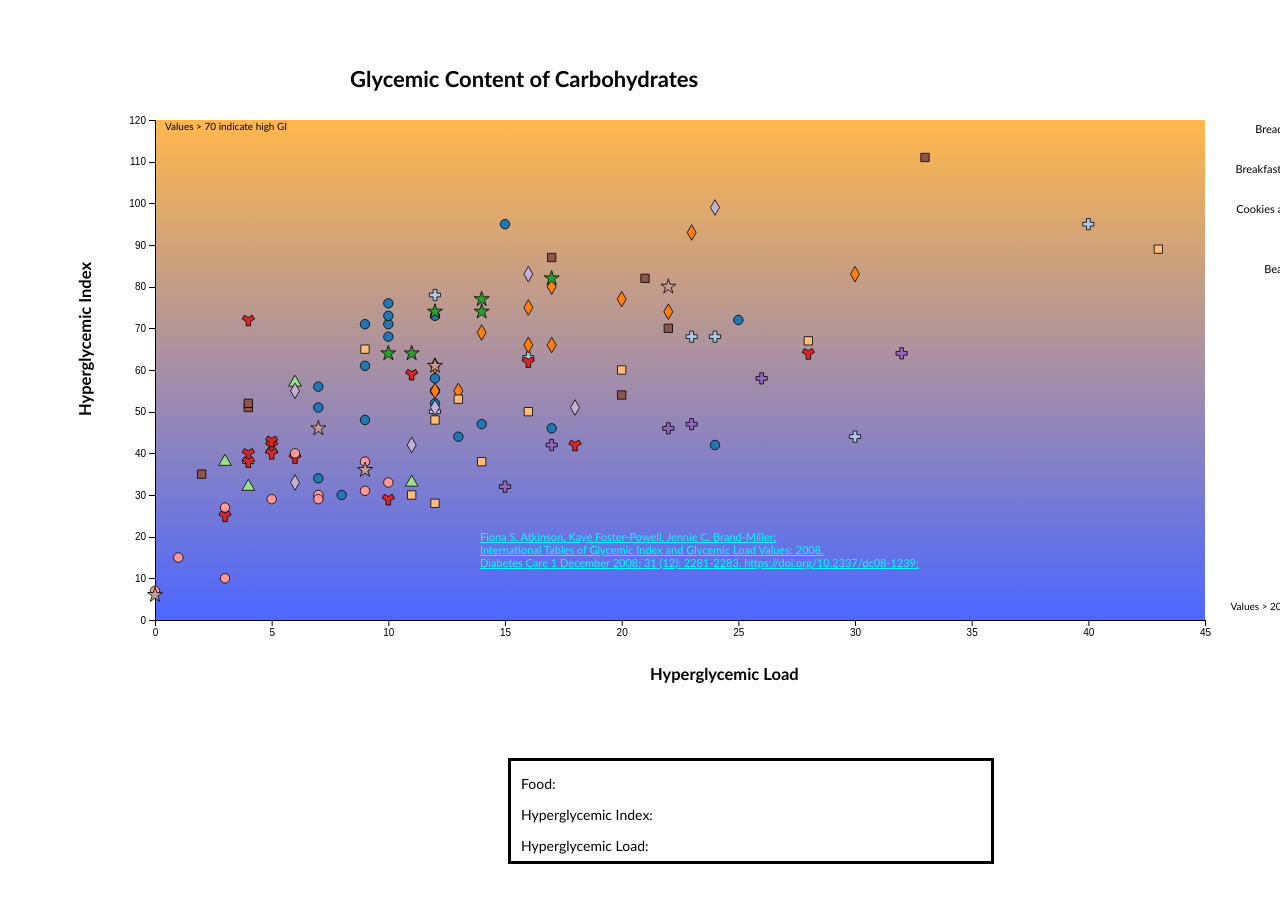
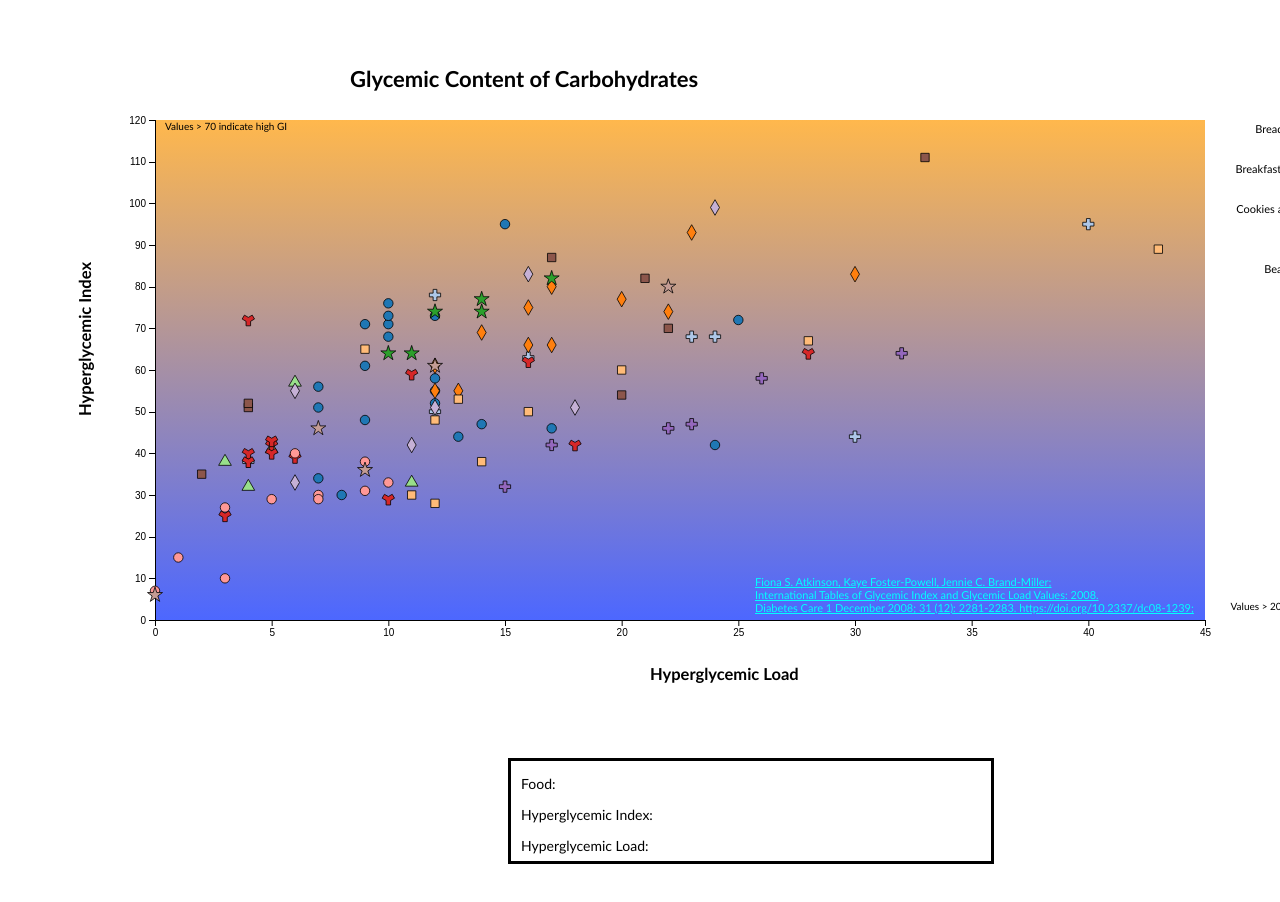
Before and after one commit to vladwork175/InfoVisualizationProject, a plain HTML site: page index.html in a window 1280 px wide. Shown: the top 902 px of the page. Drawn offline with nearby package versions, Linux system fonts and the light colour scheme.

Commit message:
adjust source

```diff
--- a/styles.css
+++ b/styles.css
@@ -32,8 +32,8 @@ body {
 
 #source {
     position: absolute;
-    top: 530px;
-    left: 480px;
+    top: 575px;
+    left: 755px;
 }
 
  /* unvisited link */
```
